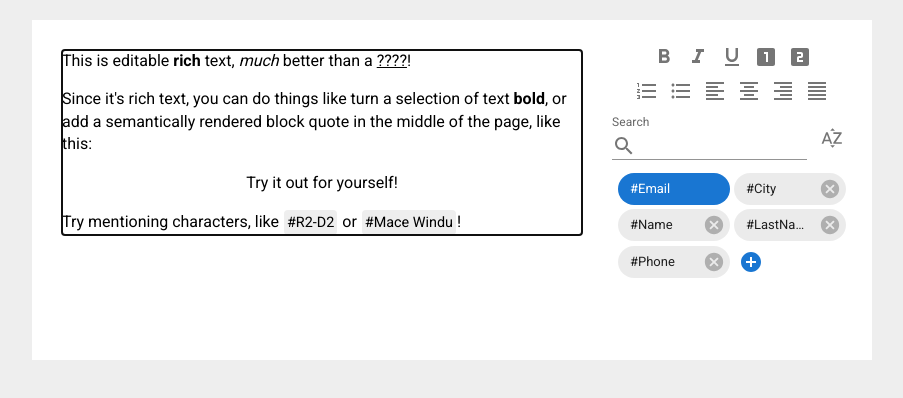
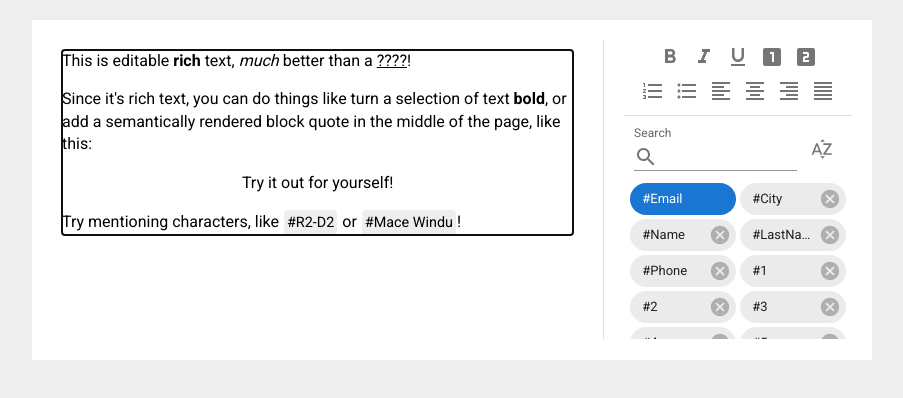
Before and after one commit to KonovalovNikolai/EmailTemplaitor, a React (Create React App) app: page / in a window 1280 px wide. Shown: the top 398 px of the page, without its empty margins (188-1091 px from the left). Built offline with nearby package versions, Linux system fonts and the light colour scheme.

Commit message:
flex EditableList

```diff
--- a/src/App.tsx
+++ b/src/App.tsx
@@ -25,6 +25,34 @@ function App() {
       name: "Phone",
       isDeletable: true
     },
+    {
+      name: "1",
+      isDeletable: true
+    },
+    {
+      name: "2",
+      isDeletable: true
+    },
+    {
+      name: "3",
+      isDeletable: true
+    },
+    {
+      name: "4",
+      isDeletable: true
+    },
+    {
+      name: "5",
+      isDeletable: true
+    },
+    {
+      name: "7",
+      isDeletable: true
+    },
+    {
+      name: "8",
+      isDeletable: true
+    },
   ]))
 
   return (
--- a/src/components/EditableList/EditableList.tsx
+++ b/src/components/EditableList/EditableList.tsx
@@ -94,7 +94,7 @@ export const EditableList = memo(({ fieldList, onChange }: Props) => {
         handleClose();
     };
 
-    // Обработка закрытия попапа
+    // Обработка закрытия поппапа
     const handleClose = () => {
         setSelectedElement(null);
     };
@@ -112,12 +112,14 @@ export const EditableList = memo(({ fieldList, onChange }: Props) => {
     return (
         <Box
             sx={{
-                height: 0.75,
+                height: "-webkit-fill-available",
+                display: "flex",
+                flexDirection: "column",
             }}
         >
             <Box
                 sx={{
-                    height: 0.25,
+                    padding: "10px 10px 10px 10px"
                 }}
             >
                 <ListTopBar
@@ -127,7 +129,6 @@ export const EditableList = memo(({ fieldList, onChange }: Props) => {
 
             <ScrollableBox
                 sx={{
-                    height: 0.75,
                     overflowY: "auto",
                     border: "2px solid transparent",
                 }}
--- a/src/components/Editor/CustomEditor.tsx
+++ b/src/components/Editor/CustomEditor.tsx
@@ -8,7 +8,7 @@ import { withReact } from 'slate-react';
 
 import { withMentions } from './plugins/withMentions';
 
-import { Box } from '@mui/material';
+import { Box, Divider } from '@mui/material';
 
 import { EditableList } from '../EditableList/EditableList';
 import { FieldList } from '../EditableList/utils/FieldList';
@@ -28,7 +28,7 @@ interface Props {
 }
 
 const CustomEditor = ({ value, list, onChange, onListChange }: Props) => {
-    // Инициализайия редактора
+    // Инициализация редактора
     const editor = useMemo(
         () => withMentions(withReact(withHistory(createEditor()))),
         []
@@ -75,22 +75,27 @@ const CustomEditor = ({ value, list, onChange, onListChange }: Props) => {
                 background: "white",
             }}
         >
+            <Box
+                sx={{
+                    width: 0.7,
+                    paddingRight: "20px",
+                }}
+            >
                 <CustomSlateEditor
                     editor={editor}
                     fieldList={list}
                     value={value}
                     onChange={onChange}
                 />
+            </Box>
+            <Divider orientation='vertical' />
             <Box
                 sx={{
                     width: 0.3,
+                    paddingLeft: "20px",
                 }}
             >
-                <Box
-                    sx={{
-                        height: 0.25,
-                    }}
-                >
+                <Box height={0.25}>
                     <SlateToolBar
                         isMarkActive={isMarkActiveCallback}
                         toggleMark={toggleMarkCallback}
@@ -98,10 +103,13 @@ const CustomEditor = ({ value, list, onChange, onListChange }: Props) => {
                         toggleBlock={toggleBlockCallback}
                     />
                 </Box>
+                <Divider />
+                <Box height={0.75}>
                     <EditableList
                         fieldList={list}
                         onChange={onListChange}
                     />
+                </Box>
             </Box>
         </Box >
     );
--- a/src/components/Editor/CustomSlateEditor.tsx
+++ b/src/components/Editor/CustomSlateEditor.tsx
@@ -108,7 +108,7 @@ const CustomSlateEditor: FunctionComponent<CustomSlateEditorProps> = ({ editor,
     return (
         <Box
             sx={{
-                width: 0.7,
+                height: "-webkit-fill-available"
             }}
         >
             <Slate
@@ -120,7 +120,6 @@ const CustomSlateEditor: FunctionComponent<CustomSlateEditorProps> = ({ editor,
                     sx={{
                         overflowY: "overlay",
                         height: "-webkit-fill-available",
-                        marginRight: "20px",
                     }}
                 >
                     <Box
```
Lines whose indentation alone changed are shown as unchanged.
